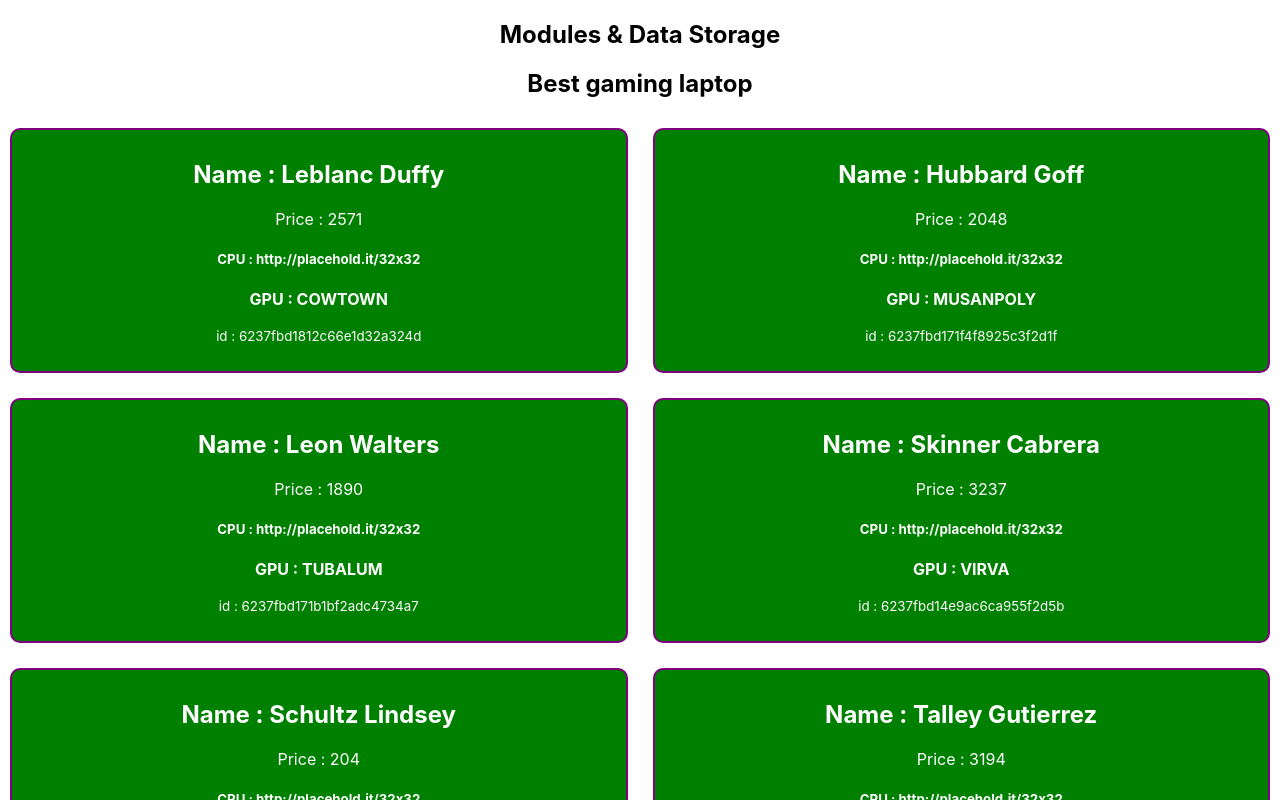
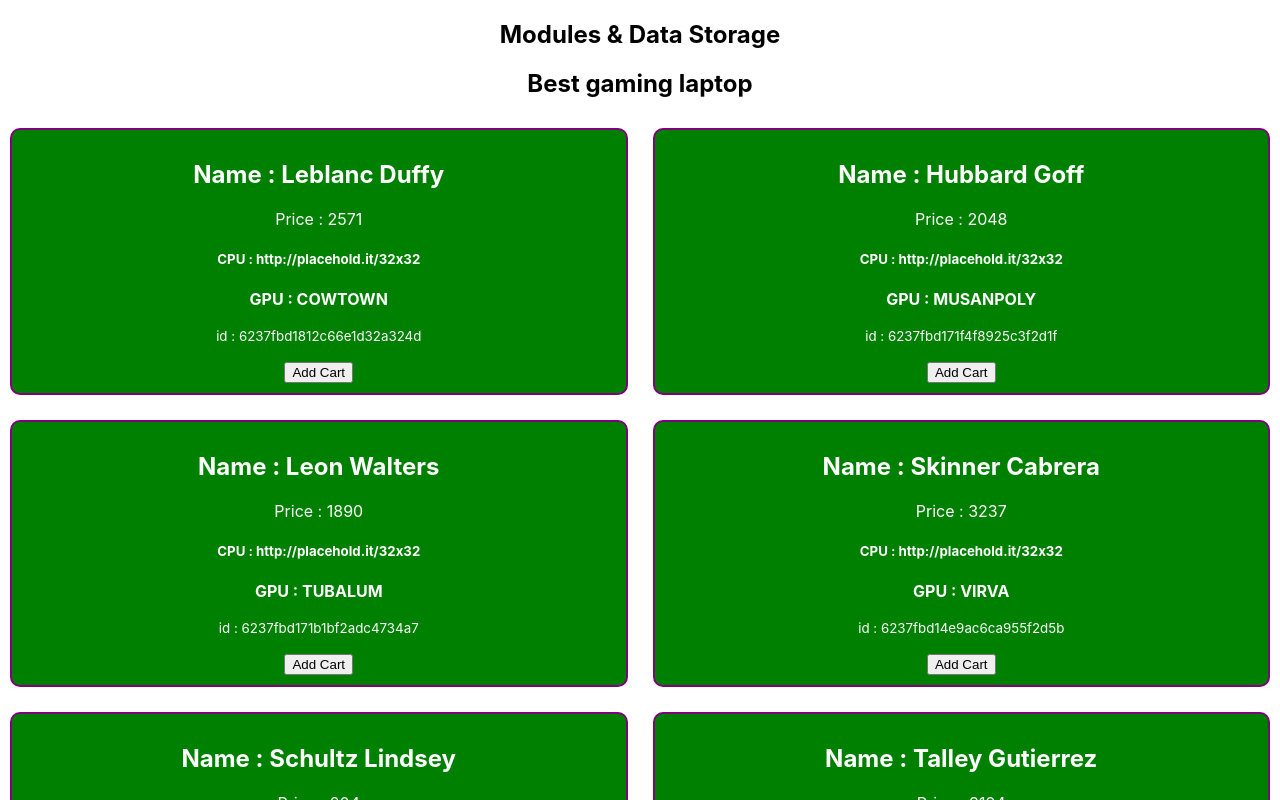
Before and after one commit to EmtiazHossainE2/milestone-8-react, a React (Create React App) app in the folder modules-data-storage/: page / in a window 1280 px wide. Shown: the top 800 px of the page. Built offline with nearby package versions, Linux system fonts and the light colour scheme.

Commit message:
create event handler with parameters

```diff
--- a/modules-data-storage/src/components/Laptop/Laptop.js
+++ b/modules-data-storage/src/components/Laptop/Laptop.js
@@ -3,6 +3,10 @@ import './Laptop.css'
 
 const Laptop = (props) => {
     const { name, price, picture, company, id } = props.laptop
+    const addToCart = (id, name) => {
+        console.log('Added', id, name);
+        //Create Event handler with parameters
+    }
     return (
         <div className='single-laptop'>
             <h2>Name : {name}</h2>
@@ -10,6 +14,7 @@ const Laptop = (props) => {
             <h5>CPU : {picture}</h5>
             <strong>GPU : {company}</strong>
             <p><small>id : {id}</small></p>
+            <button onClick={() => addToCart(id, name)}>Add Cart</button>
         </div>
     );
 };
```
